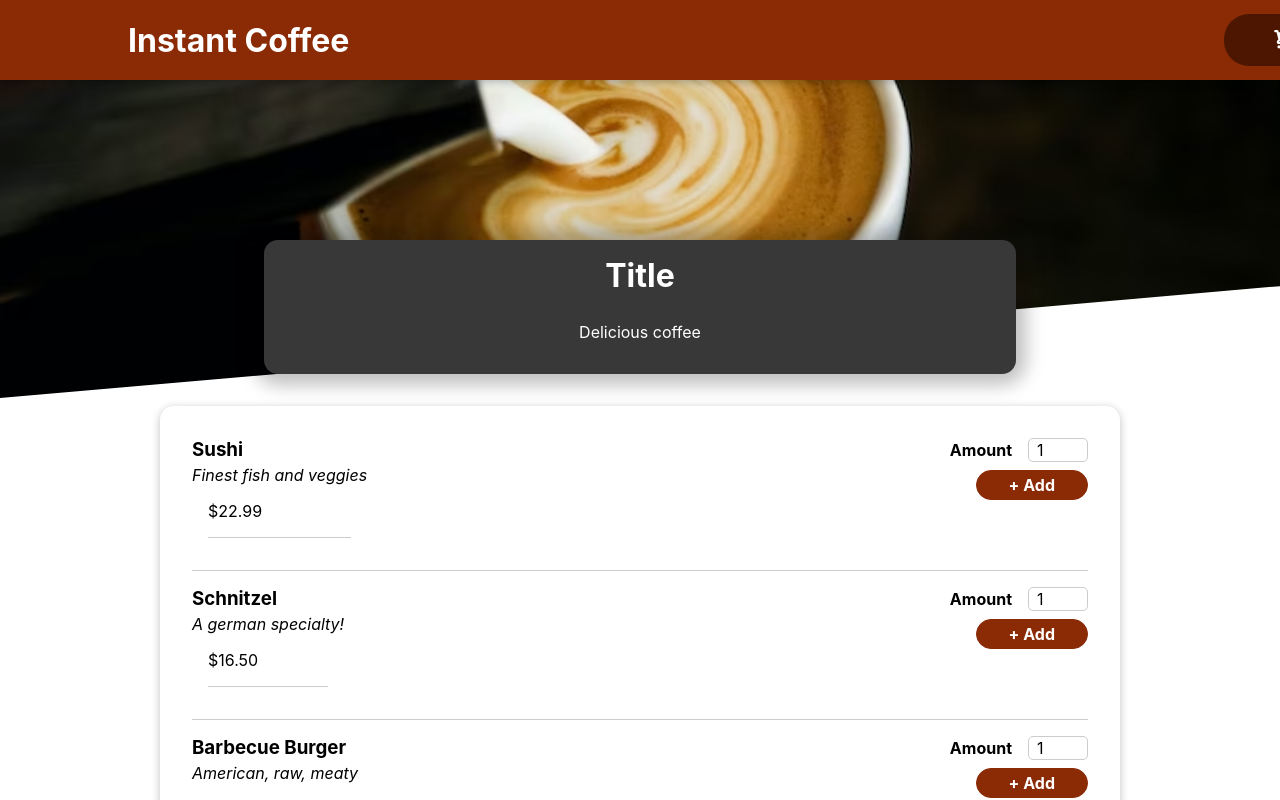
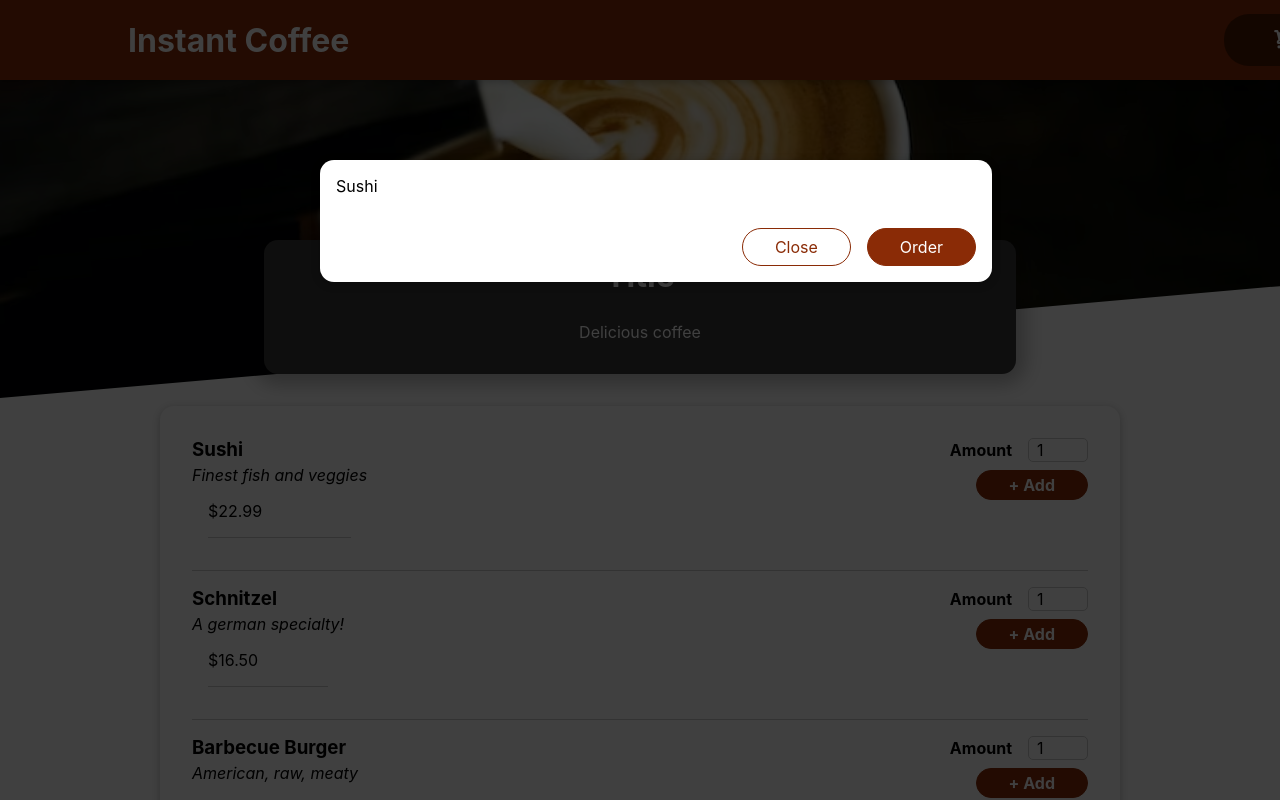
Before and after one commit to KonstantinaStrantzali/fronted-task, a React (Create React App) app in the folder card-game/: page / in a window 1280 px wide. Shown: the top 800 px of the page. Built offline with nearby package versions, Linux system fonts and the light colour scheme.

Commit message:
portal applied in ReactDom

```diff
--- a/card-game/public/index.html
+++ b/card-game/public/index.html
@@ -29,6 +29,7 @@
   <body>
     <noscript>You need to enable JavaScript to run this app.</noscript>
     <div id="root"></div>
+    <div id = "overlays"></div>
     <!--
       This HTML file is a template.
       If you open it directly in the browser, you will see an empty page.
--- a/card-game/src/App.js
+++ b/card-game/src/App.js
@@ -1,12 +1,14 @@
 import React, {Fragment} from 'react';
 import './App.css';
 import Drinks from './components/Drinks/Drinks'
+import Cart from './components/Cart/Cart';
 
 import Header from './components/Layout/Header';
 
 function App() {
   return (
     <Fragment>
+      <Cart/>
       <Header/>
       <main>
         <Drinks/>
--- a/card-game/src/components/Cart/Cart.js
+++ b/card-game/src/components/Cart/Cart.js
@@ -1,17 +1,19 @@
 import React from 'react'
 import classes from './Cart.module.css'
+import Modal from '../UI/Modal'
 
 function Cart() {
  const cartItems = <ul className={classes['cart-items']}>{[{ id : 'c1', name : "Sushi", amount: "2", price: 12.00}].map((item) =>
  <li>{item.name}</li>)} </ul>
   return (
-    <div>
+    <Modal>
     <div>{cartItems}</div>
     <div className= {classes.total}></div>
-    <div className = {classes.actions}></div>
+    <div className = {classes.actions}>
     <button className={classes['button--alt']}>Close</button>
     <button className={classes.button}>Order</button>
     </div>
+    </Modal>
   )
 }
 
--- /dev/null
+++ b/card-game/src/components/UI/Modal.js
@@ -0,0 +1,30 @@
+import {Fragment} from 'react'
+import React from 'react';
+import ReactDOM from 'react-dom';
+import classes from './Modal.module.css';
+
+
+const Backdrop = props => {
+    return <div className={classes.backdrop}></div>
+};
+
+const ModalOverlay = props => {
+    return (
+    <div className={classes.modal}>
+        <div className={classes.content}>{props.children}</div>
+    </div>
+    );
+};
+
+const portalElement = document.getElementById('overlays');
+
+const Modal = props => {
+    return (
+        <Fragment>
+            {ReactDOM.createPortal(<Backdrop/>, portalElement)}
+            {ReactDOM.createPortal(<ModalOverlay>{props.children}</ModalOverlay>, portalElement)}
+        </Fragment>
+    );
+};
+
+export default Modal;
--- /dev/null
+++ b/card-game/src/components/UI/Modal.module.css
@@ -0,0 +1,40 @@
+.backdrop {
+    position: fixed;
+    top: 0;
+    left: 0;
+    width: 100%;
+    height: 100vh;
+    z-index: 20;
+    background-color: rgba(0, 0, 0, 0.75);
+  }
+
+  .modal {
+    position: fixed;
+    top: 20vh;
+    left: 5%;
+    width: 90%;
+    background-color: white;
+    padding: 1rem;
+    border-radius: 14px;
+    box-shadow: 0 2px 8px rgba(0, 0, 0, 0.25);
+    z-index: 30;
+    animation: slide-down 300ms ease-out forwards;
+  }
+
+  @media (min-width: 768px) {
+    .modal {
+      width: 40rem;
+      left: calc(50% - 20rem);
+    }
+  }
+
+  @keyframes slide-down {
+    from {
+      opacity: 0;
+      transform: translateY(-3rem);
+    }
+    to {
+      opacity: 1;
+      transform: translateY(0);
+    }
+  }
```
Also changed, not shown: card-game/src/components/Modal/Modal.js (deleted).
